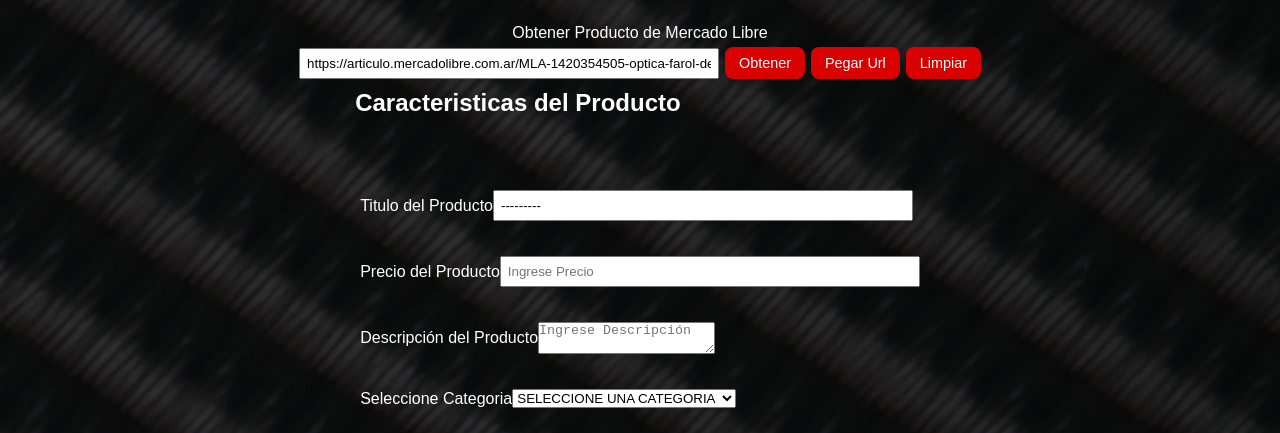
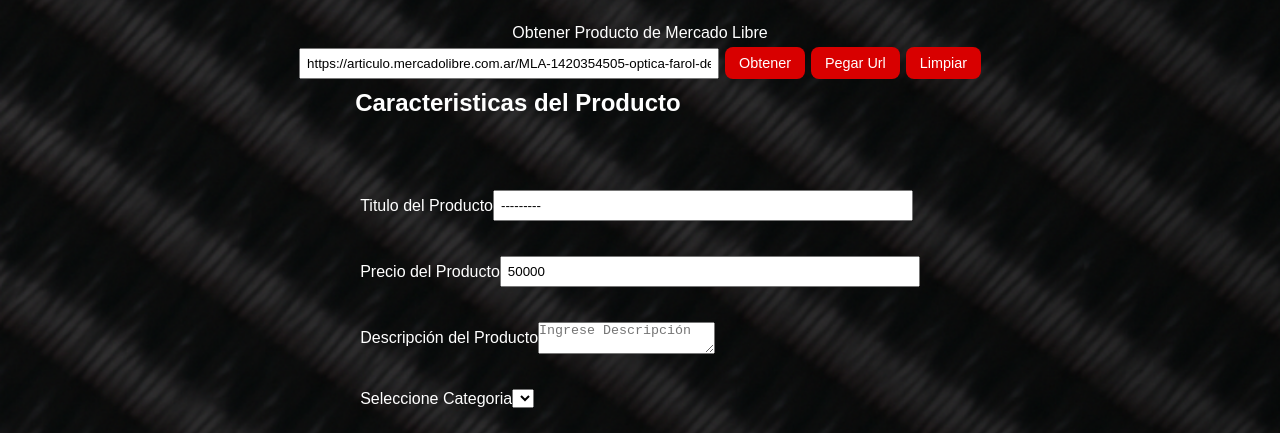
Before and after one commit to AdrianBenitezDev/gmmotorepuestos, a plain HTML site: page obtenerimg/obtenerImg.html in a window 1280 px wide. Shown: the part 338-771 px from the top of the page. Drawn offline with Linux system fonts and the light colour scheme.

Commit message:
chage html para probar dev

```diff
--- a/obtenerimg/obtenerImg.html
+++ b/obtenerimg/obtenerImg.html
@@ -50,12 +50,12 @@
 
                   <div class="row">
                     <p>Precio del Producto</p>
-                    <input id="inputPrecio" placeholder="Ingrese Precio">
+                    <input id="inputPrecio" value="50000" placeholder="Ingrese Precio">
                   </div>
 
                   <div class="row">
                     <p>Descripción del Producto</p>
-                    <textarea  id="descripcionP" placeholder="Ingrese Descripción"></textarea>
+                    <textarea  id="descripcionP" value="qwerty" placeholder="Ingrese Descripción"></textarea>
                   </div>
 
                   <div class="row">
--- a/obtenerimg/obtnerimg.js
+++ b/obtenerimg/obtnerimg.js
@@ -22,8 +22,8 @@ const categoriasTextos = [
 
 let eleCategoria=document.getElementById("categorias");
 
-categoriasTextos.forEach(e=>{
-  eleCategoria.innerHTML+=`<option value="${e}">${e.toUpperCase()}</option>`
+categoriasTextos.forEach(e,index=>{
+  eleCategoria.innerHTML+=`<option ${index==2?"select":''} value="${e}">${e.toUpperCase()}</option>`
 })
 
 
```
